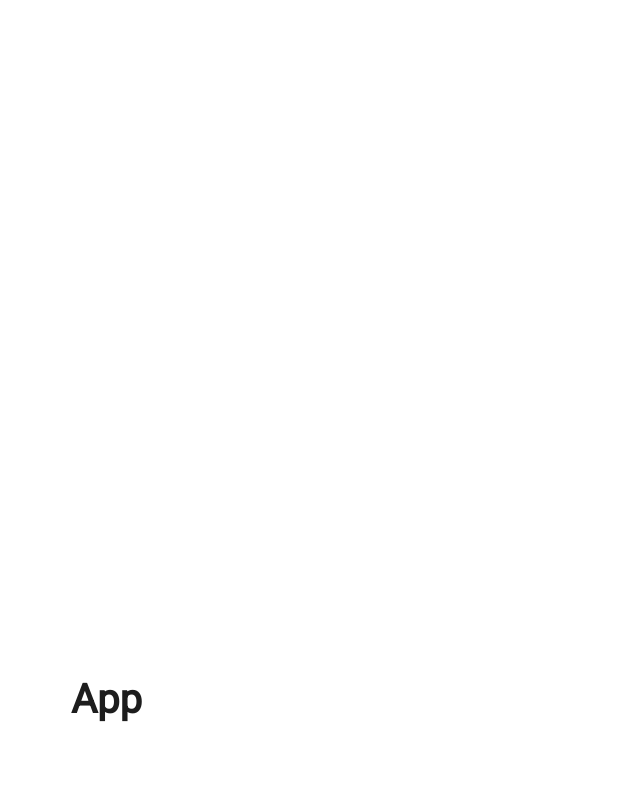
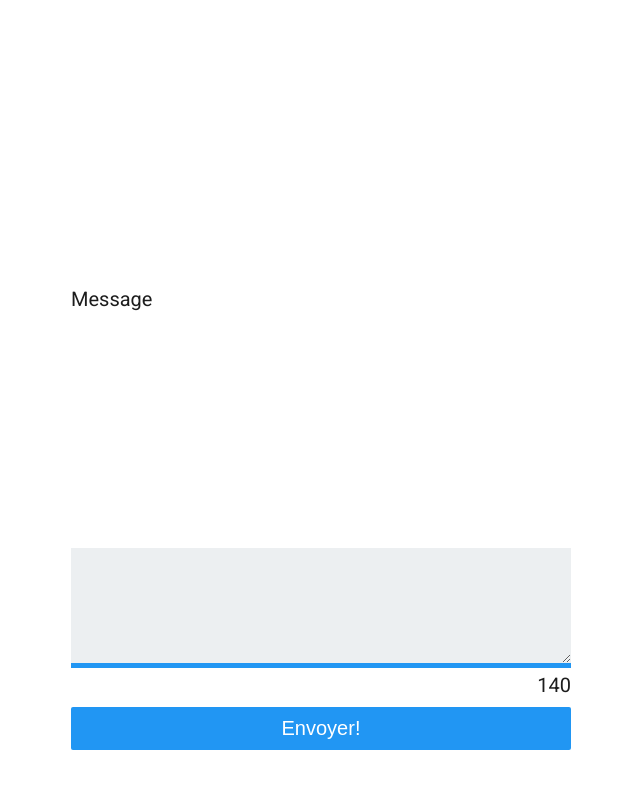
Before and after one commit to boubamg/chatBox-app, a React (Create React App) app: page / in a window 1280 px wide. Both pictures are taken after typing "Sample" into the empty fields and a click on the button "Go". Shown: the top 788 px of the page, without its empty margins (319-959 px from the left). Built offline with nearby package versions, Linux system fonts and the light colour scheme.

Commit message:
adding component Formulaire

```diff
--- a/src/App.js
+++ b/src/App.js
@@ -1,11 +1,17 @@
 import React, { Component } from 'react';
 import './App.css';
+import Formulaire from './components/Formulaire'
 
 class App extends Component {
   render () {
     return (
       <div className="box">
-        <h1>App</h1>
+        <div>
+          <div className="messages">
+            Message
+          </div>
+        </div>
+        <Formulaire />
       </div>
     );
   }
--- /dev/null
+++ b/src/components/Formulaire.js
@@ -0,0 +1,21 @@
+import React, { Component } from 'react'
+
+class Formulaire extends Component {
+    render () {
+        return (
+           <form className="form">
+               <textarea
+               required
+               maxLength='140' />
+               <div className="info">
+                   140
+               </div>
+               <button type="submit">
+                   Envoyer!
+               </button>
+           </form>
+        )
+    }
+}
+
+export default Formulaire
```
Also changed, not shown: src/components/Connexion.js (line endings or trailing spaces).
